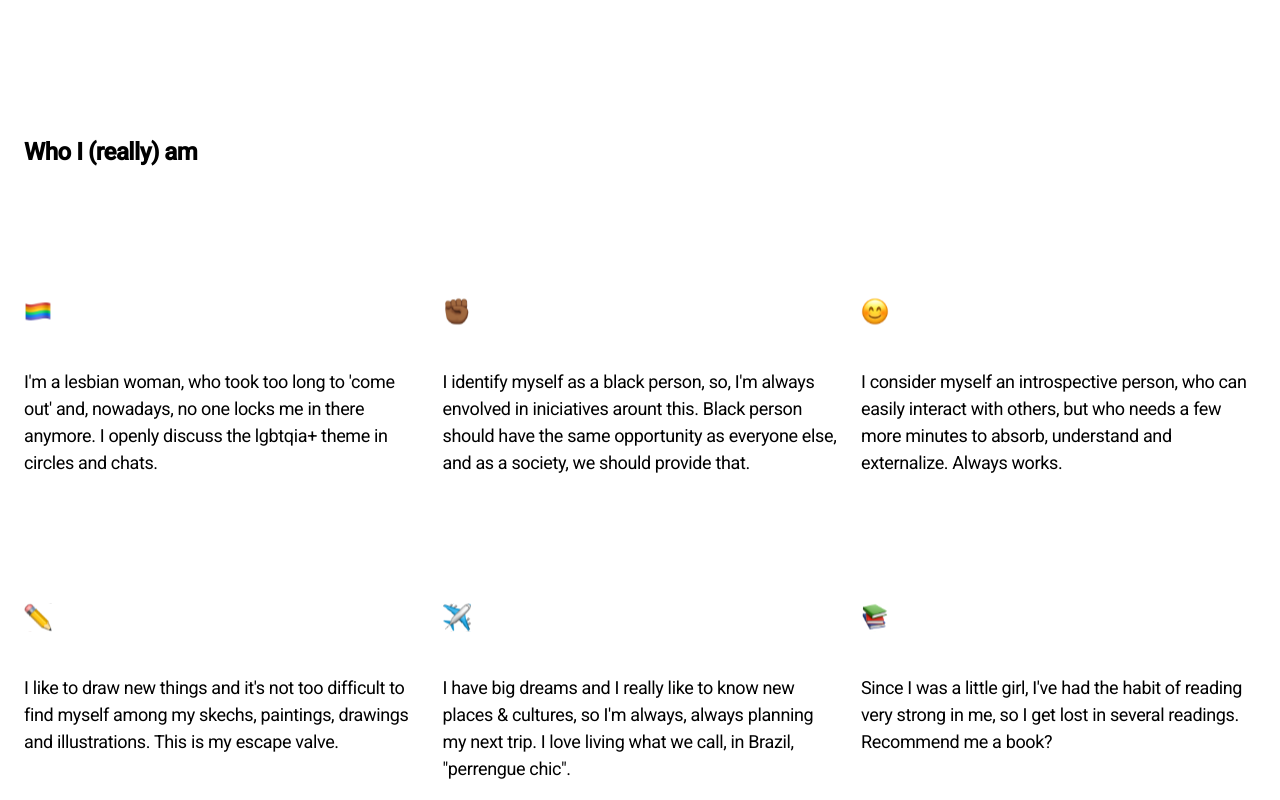
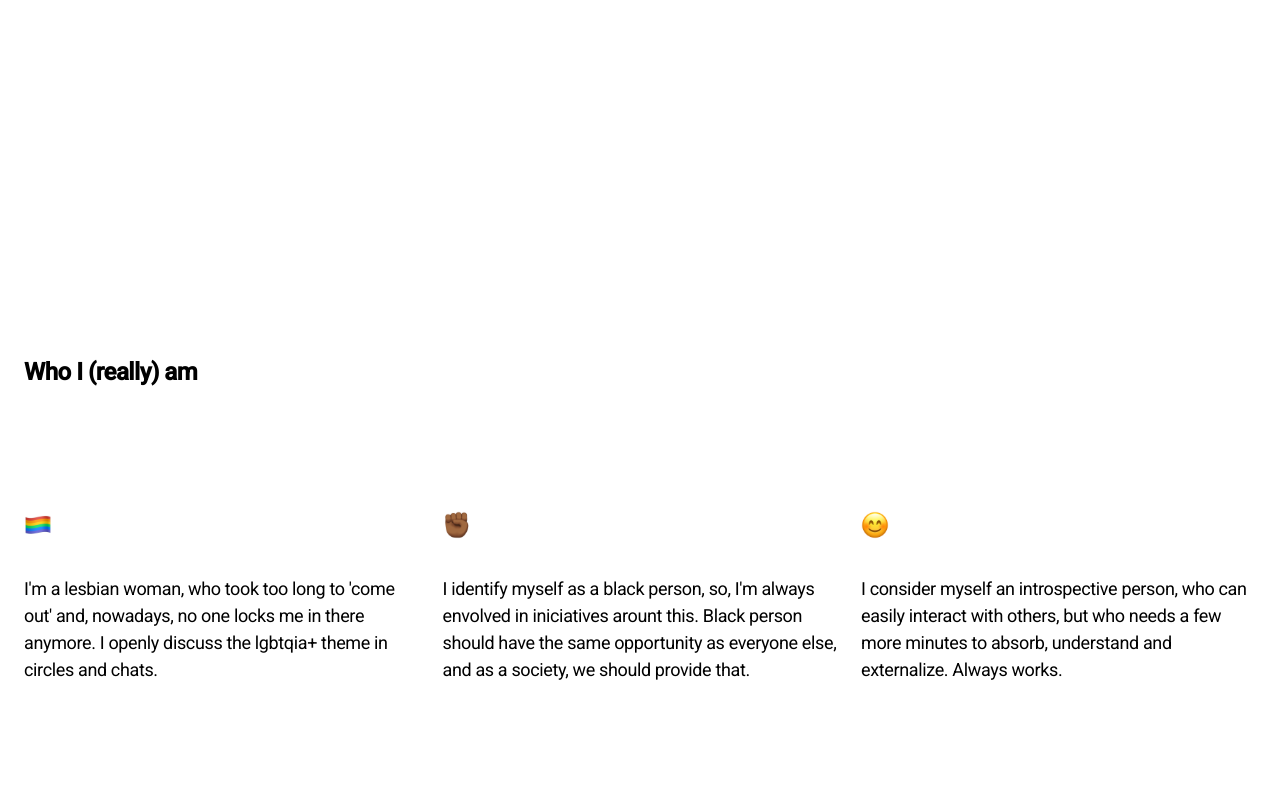
Before and after one commit to jadsonsantos/thalita-torres, a Next.js app: page /about in a window 1280 px wide. Shown: the part 1260-2060 px from the top of the page. Built offline with nearby package versions, Linux system fonts and the light colour scheme.

Commit message:
small css adjustments

```diff
--- a/styles/Topics.module.scss
+++ b/styles/Topics.module.scss
@@ -1,5 +1,5 @@
 .topic {
-  padding-bottom: 128px;
+  padding: 128px 0;
 
   &__heading {
     font-weight: 500;
@@ -29,6 +29,8 @@
   }
 
   @media (min-width: 768px) {
+    padding: 220px 0;
+
     &__heading {
       font-weight: 700;
     }
--- a/styles/globals.scss
+++ b/styles/globals.scss
@@ -97,6 +97,11 @@ strong {
   font-weight: 700;
 }
 
+img {
+  max-width: 100%;
+  height: auto;
+}
+
 .container {
   max-width: 1370px;
   margin: 0 24px;
```
